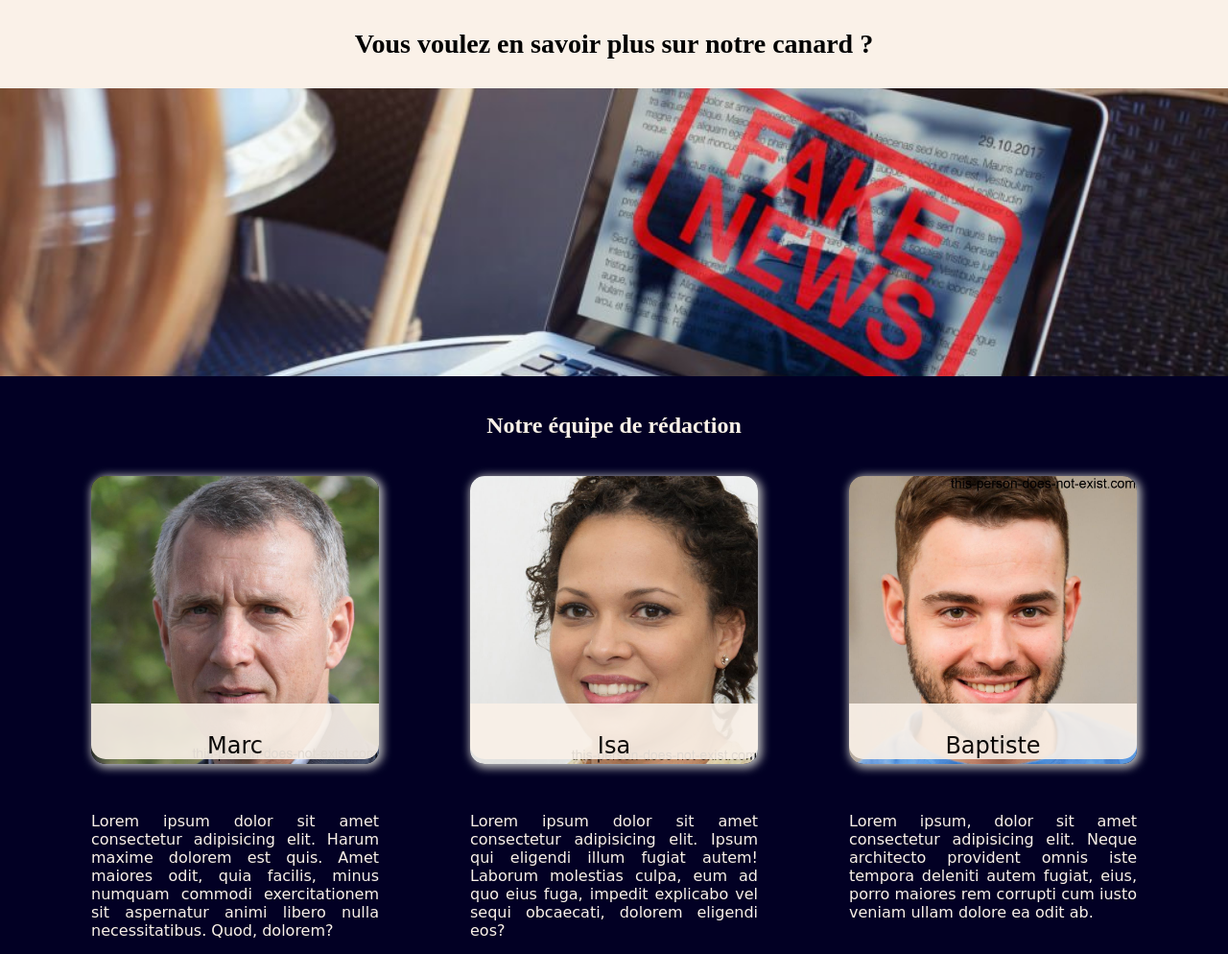
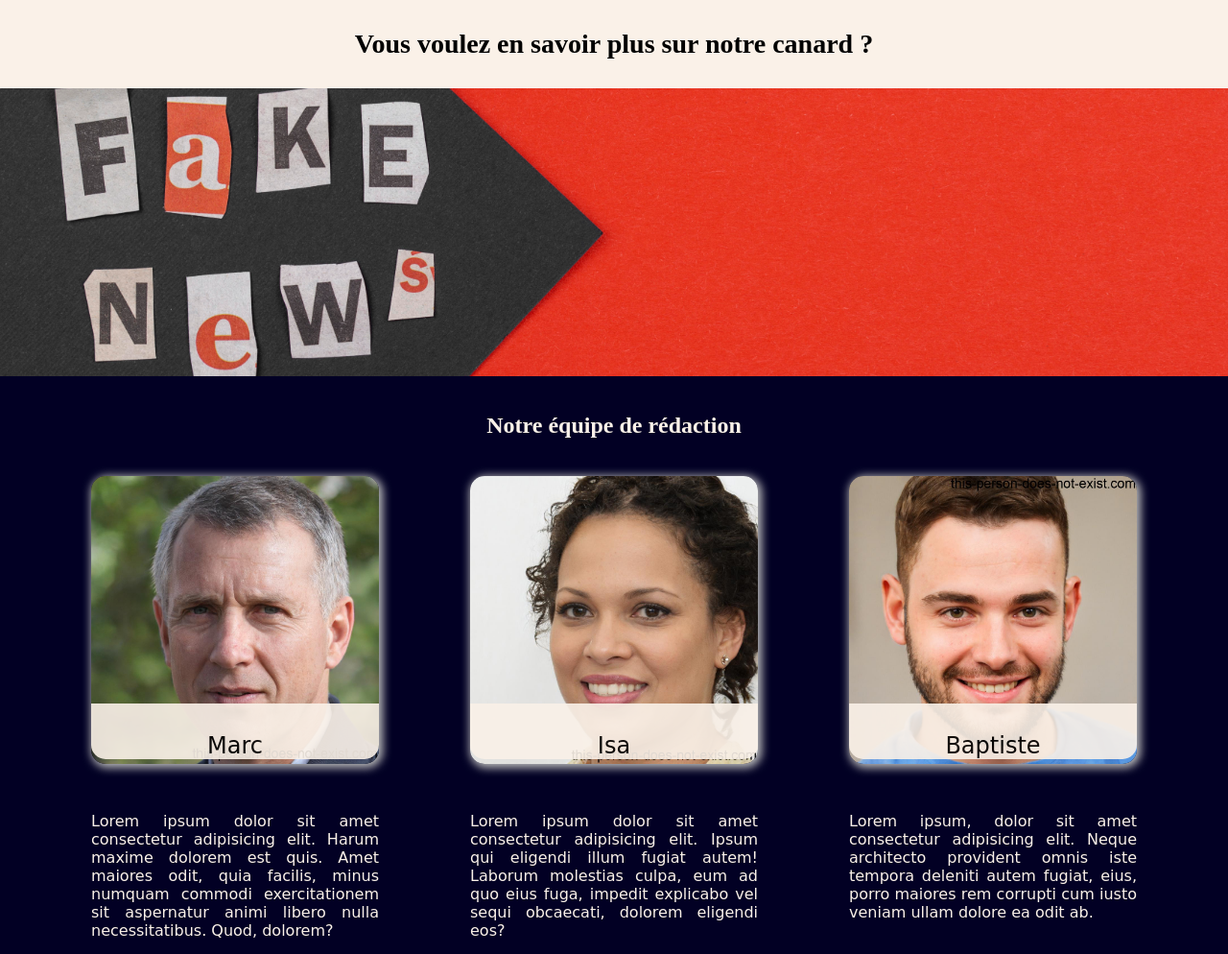
Before and after one commit to E-mna/fake-news, a PHP site: page /pages/about.html in a window 1280 px wide. Shown: the part 198-1192 px from the top of the page at 96% size. Run offline with PHP 8.4, Linux system fonts and the light colour scheme; some web fonts are replaced.

Commit message:
Modification image bannière about-us

```diff
--- a/assets/css/about.css
+++ b/assets/css/about.css
@@ -17,10 +17,11 @@ h2 {
 }
 
 .about-banner {
-    background-image: url(../img/stockphoto.jpg);
+    background-image: url(../img/freepik.jpg);
     height: 300px;
     background-size: cover;
-    background-position: center 30%;
+    background-position: center 53%;
+    background-color: var(--quaterary);
 }
 
 .profilpic {
```
Also changed, not shown: assets/img/freepik.jpg (added).
